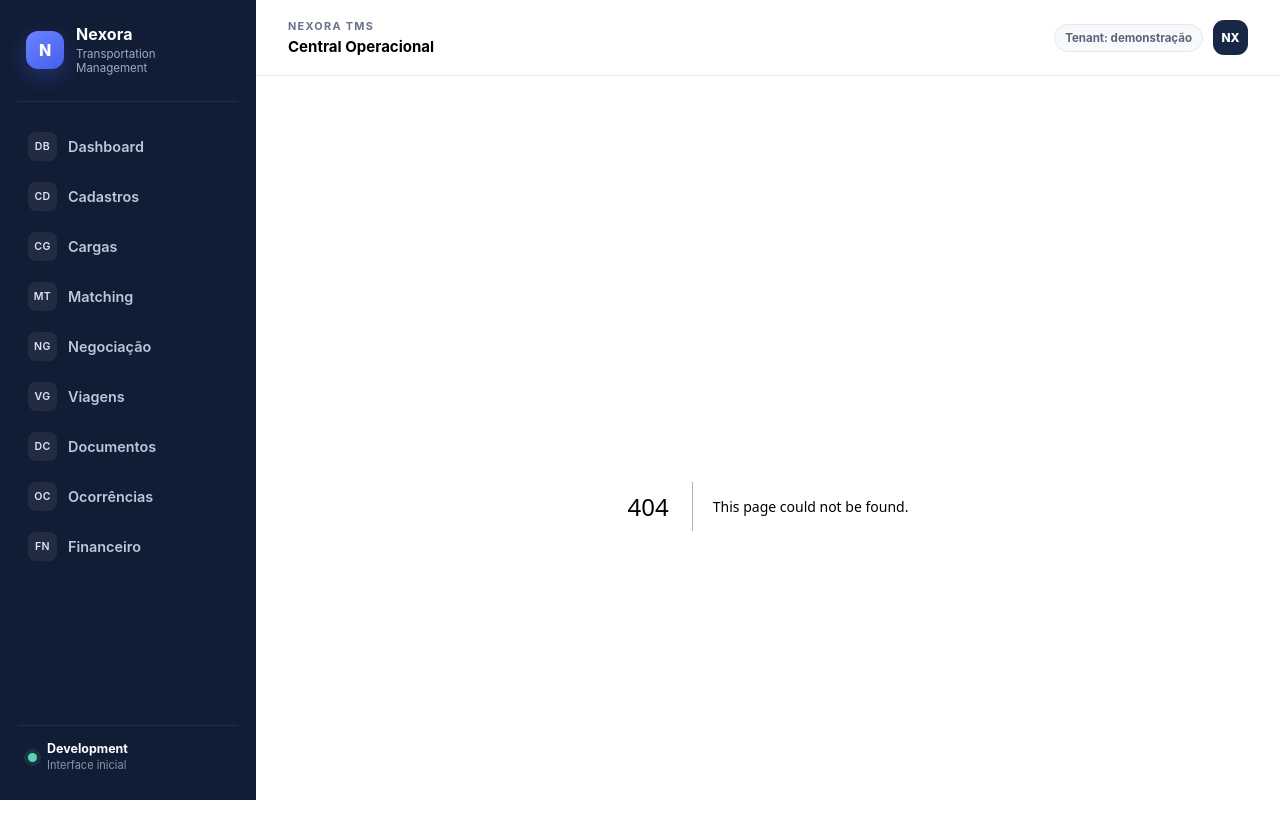
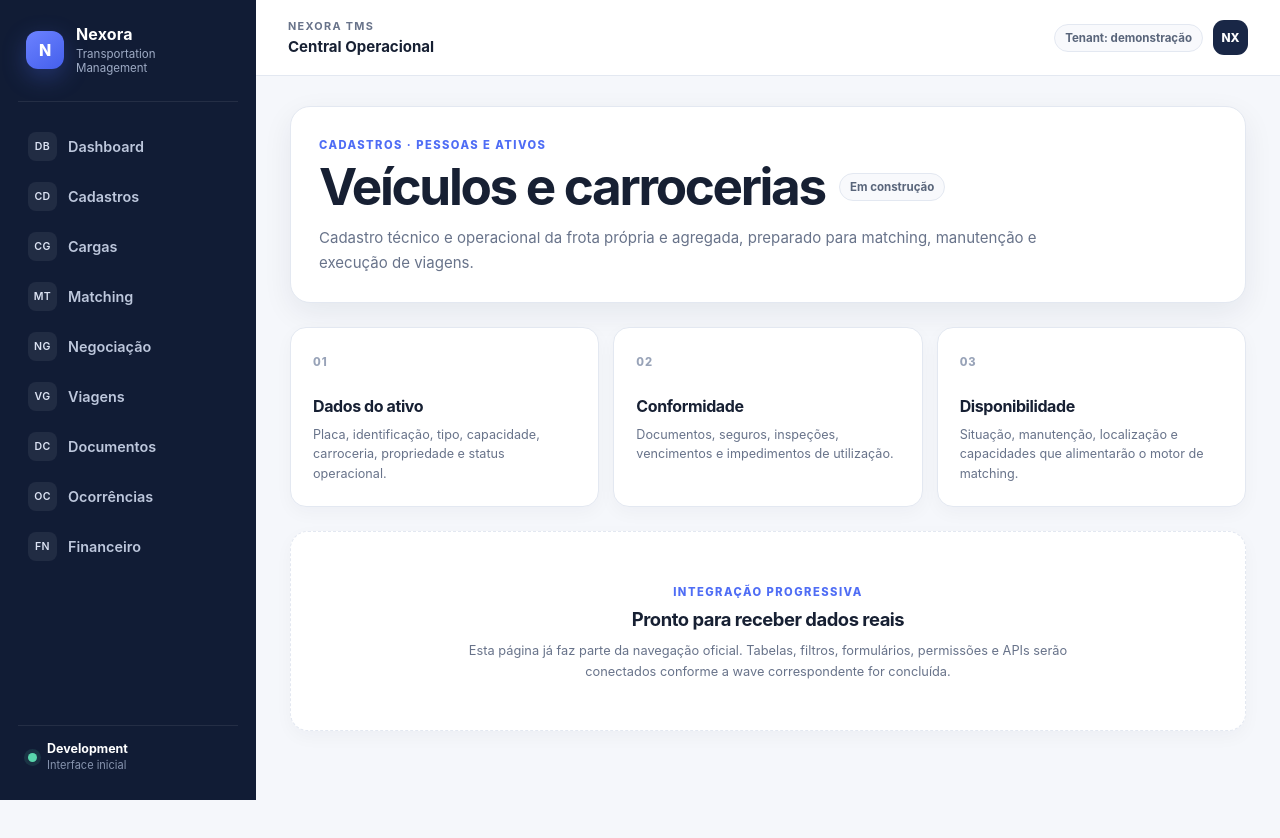
Before and after one commit to brunabarrichello/nexora-tms, a Next.js app in the folder apps/web/: page /cadastros/veiculos in a window 1280 px wide. Before the commit this address had no page. Shown: the top 838 px of the page. After the commit the page ends 800 px from the top, so only its background shows below. Built offline with nearby package versions, Linux system fonts and the light colour scheme.

Commit message:
feat(web): add vehicles registration page

```diff
--- /dev/null
+++ b/apps/web/app/cadastros/veiculos/page.tsx
@@ -0,0 +1,17 @@
+import { ModulePage } from '../../_components/module-page';
+
+export default function VeiculosPage() {
+  return (
+    <ModulePage
+      eyebrow="Cadastros · Pessoas e ativos"
+      title="Veículos e carrocerias"
+      description="Cadastro técnico e operacional da frota própria e agregada, preparado para matching, manutenção e execução de viagens."
+      status="Em construção"
+      highlights={[
+        { title: 'Dados do ativo', description: 'Placa, identificação, tipo, capacidade, carroceria, propriedade e status operacional.' },
+        { title: 'Conformidade', description: 'Documentos, seguros, inspeções, vencimentos e impedimentos de utilização.' },
+        { title: 'Disponibilidade', description: 'Situação, manutenção, localização e capacidades que alimentarão o motor de matching.' },
+      ]}
+    />
+  );
+}
```
